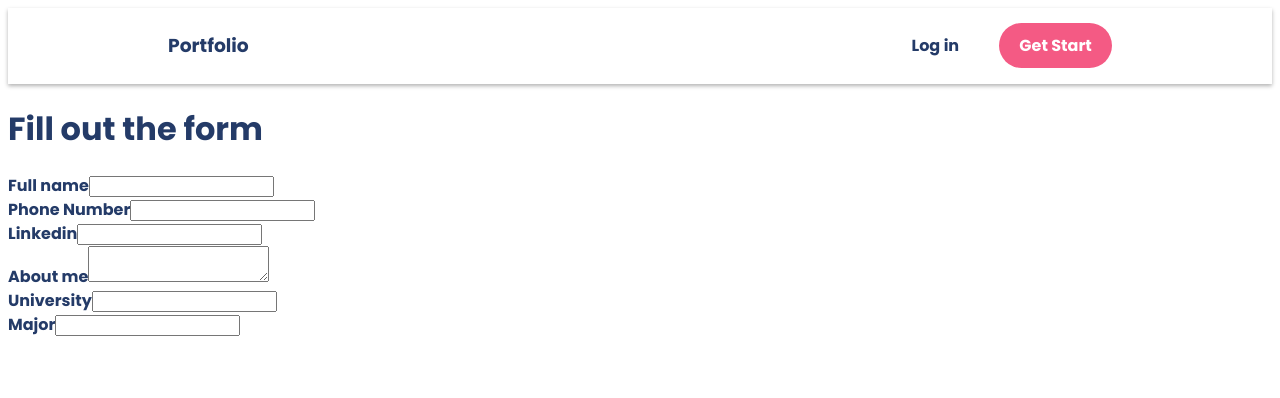
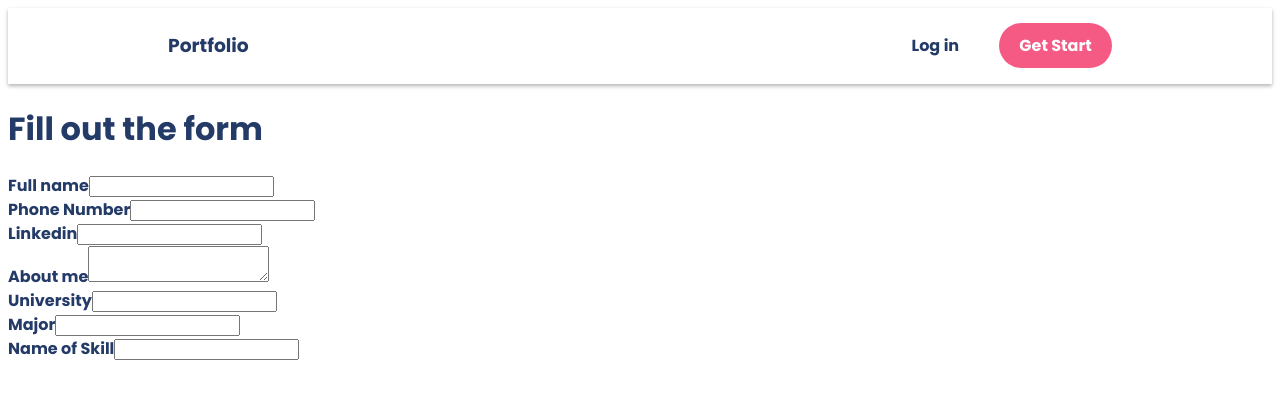
Before and after one commit to Mona96M/Portfolio-Frontend, a React (Vite) app: page /portfolio/add in a window 1280 px wide. Shown: the top 398 px of the page. Built offline with nearby package versions, Linux system fonts and the light colour scheme.

Commit message:
Add form input values to state,Add skill data state

```diff
--- a/src/components/PortfolioForm/SkillForm.jsx
+++ b/src/components/PortfolioForm/SkillForm.jsx
@@ -1,6 +1,6 @@
 import React from 'react'
 
-function SkillForm() {
+function SkillForm(props) {
     return (
         <div>
             <form>
@@ -10,6 +10,11 @@ function SkillForm() {
                     id='name_of_skill'
                     name='name_of_skill'
                     required
+                    value={props.skillData.name_of_skill}
+                    onChange={(event) => props.setSkillData(prev => ({
+                        ...prev,
+                        name_of_skill: event.target.value
+                    }))}
                 />
                 </div>
             </form>
--- a/src/pages/PortofolioAdd.jsx
+++ b/src/pages/PortofolioAdd.jsx
@@ -2,6 +2,7 @@ import React from 'react'
 import PersonalInfoForm from '../components/PortfolioForm/PersonalInfoForm'
 import { useState } from 'react'
 import EducationForm from '../components/PortfolioForm/EducationForm'
+import SkillForm from '../components/PortfolioForm/SkillForm'
 
 function PortofolioAdd() {
     //used a single object for form state
@@ -16,7 +17,9 @@ function PortofolioAdd() {
         university:'',
         major:''
     })
-
+    const [skillData, setSkillData] = useState ({
+        name_of_skill:''
+    })
     return (
     <div>
         <h1>Fill out the form</h1>
@@ -28,6 +31,10 @@ function PortofolioAdd() {
             educationData={educationData}
             setEducationData={setEducationData}
         />
+        <SkillForm
+            skillData={skillData}
+            setSkillData={setSkillData}
+        />
     </div>
     )
 }
```
